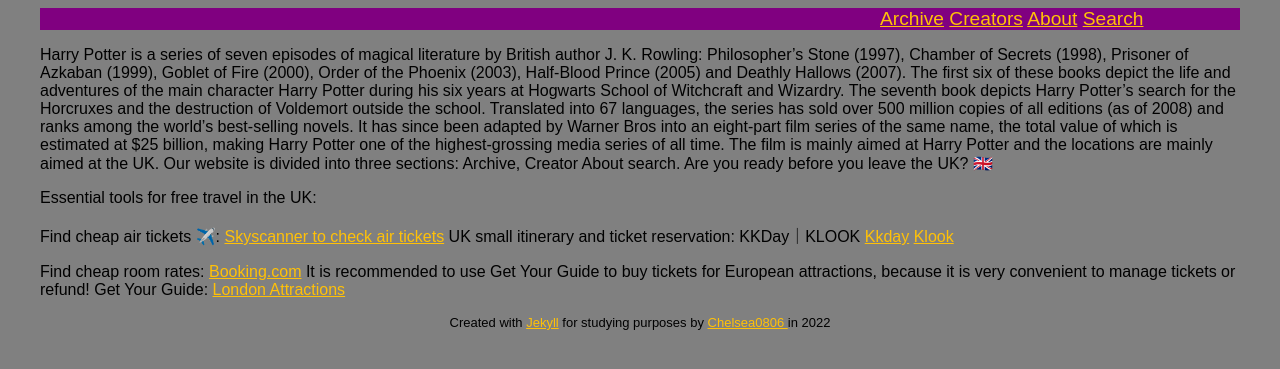
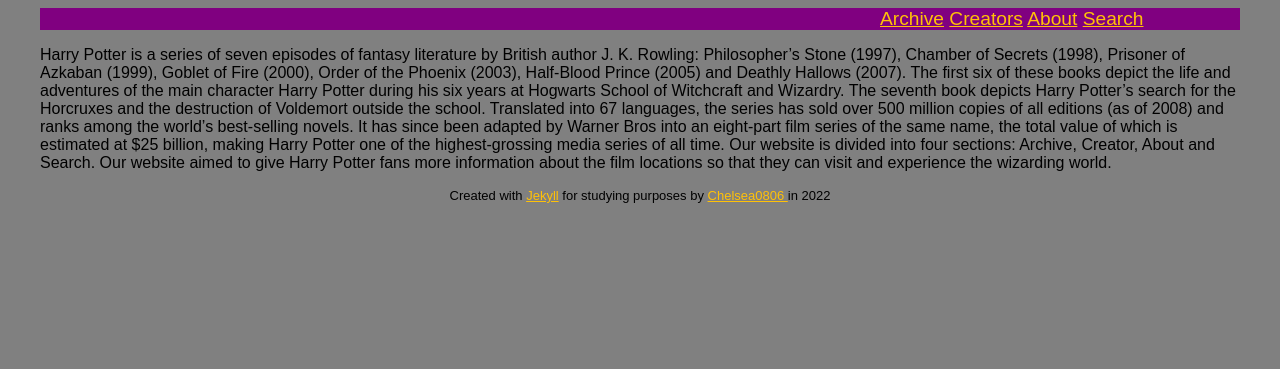
Before and after one commit to Chelsea0806/Film-Location-Archive-2, a Jekyll site: the page built from about.markdown, in a window 1280 px wide. Shown: the top 369 px of the page. Built offline with Jekyll 4.4.1, drawn with Linux system fonts in a browser that asks for light colours.

Commit message:
Update about.markdown

```diff
--- a/about.markdown
+++ b/about.markdown
@@ -4,19 +4,7 @@
 permalink: /about/
 ---
 
-Harry Potter is a series of seven episodes of magical literature by British author J. K. Rowling: Philosopher's Stone (1997), Chamber of Secrets (1998), Prisoner of Azkaban (1999), Goblet of Fire (2000), Order of the Phoenix (2003), Half-Blood Prince (2005) and Deathly Hallows (2007).
+Harry Potter is a series of seven episodes of fantasy literature by British author J. K. Rowling: Philosopher's Stone (1997), Chamber of Secrets (1998), Prisoner of Azkaban (1999), Goblet of Fire (2000), Order of the Phoenix (2003), Half-Blood Prince (2005) and Deathly Hallows (2007).
 The first six of these books depict the life and adventures of the main character Harry Potter during his six years at Hogwarts School of Witchcraft and Wizardry. The seventh book depicts Harry Potter's search for the Horcruxes and the destruction of Voldemort outside the school.
 Translated into 67 languages, the series has sold over 500 million copies of all editions (as of 2008) and ranks among the world’s best-selling novels. It has since been adapted by Warner Bros into an eight-part film series of the same name, the total value of which is estimated at $25 billion, making Harry Potter one of the highest-grossing media series of all time.
-The film is mainly aimed at Harry Potter and the locations are mainly aimed at the UK. Our website is divided into three sections: Archive, Creator About search.
-Are you ready before you leave the UK? 🇬🇧
-
-Essential tools for free travel in the UK:
-
-Find cheap air tickets ✈️: <a href="https://www.skyscanner.net/">Skyscanner to check air tickets</a>
-UK small itinerary and ticket reservation: KKDay｜KLOOK
-<a href="https://www.kkday.com/zh-tw/country/united-kingdom?cid=7315">Kkday</a>
-<a href="https://www.klook.com/en-GB">Klook</a>
-
-Find cheap room rates: <a href="https://www.booking.com/searchresults.en-us.html?aid=1825182;sid=d838a44be65555ffb3735c9537f963d0;class_interval=1&dest_id=1706&dest_type=region&dtdisc=0&group_adults=2&inac=0&index_postcard=0&keep_landing=1&label_click=undef&no_rooms=1&offset=0&postcard=0&region=1706&room1=A%2CA&sb_price_type=total&shw_aparth=1&slp_r_match=0&ss_all=0&ssb=empty&sshis=0&">Booking.com</a>
- It is recommended to use Get Your Guide to buy tickets for European attractions, because it is very convenient to manage tickets or refund!
-Get Your Guide: <a href="https://www.getyourguide.com/london-l57?partner_id=YB1TD84&utm_medium=online_publisher&placement=content-middle&cmp=repeat-block&deeplink_id=56678e81-e96c-5eae-91f0-dbc9878947f2">London Attractions</a>
+Our website is divided into four sections: Archive, Creator, About and Search. Our website aimed to give Harry Potter fans more information about the film locations so that they can visit and experience the wizarding world.
```
